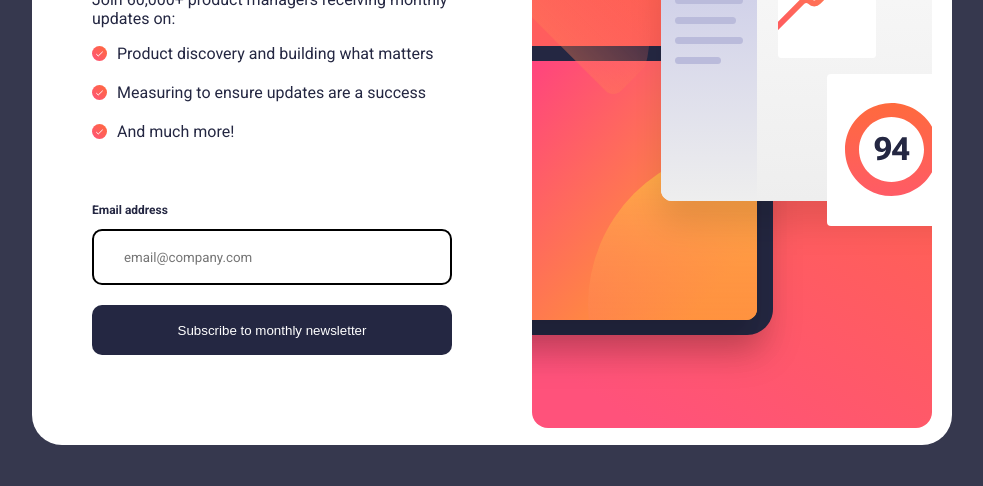
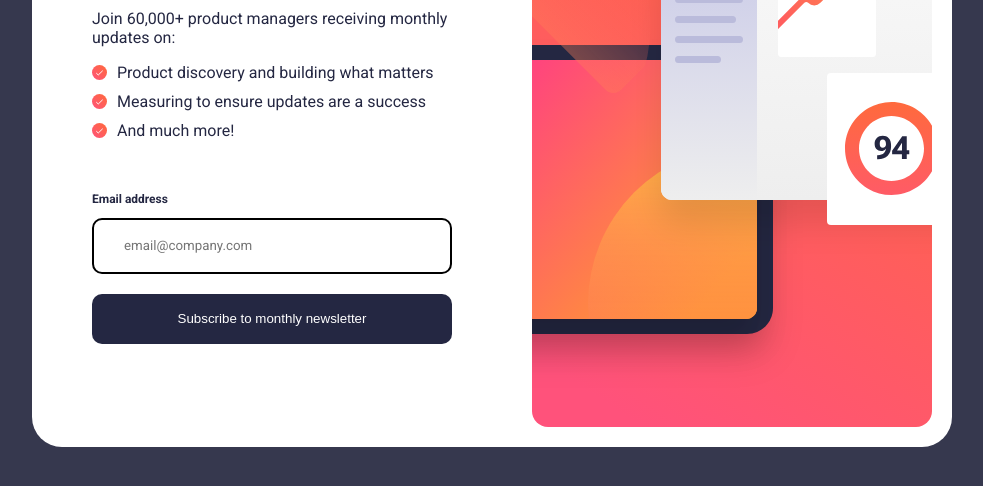
Before and after one commit to NONAlish/Frontend-Mentor-Newsletter-sign-up-form-with-success-message, a plain HTML site: page index.html in a window 1280 px wide. Shown: the part 278-764 px from the top of the page, without its empty margins (148-1131 px from the left). Drawn offline with Linux system fonts and the light colour scheme.

Commit message:
Add files via upload

```diff
--- a/style.css
+++ b/style.css
@@ -19,7 +19,8 @@ p,h1,h2{
     width: 920px;
     background-color: white;
     border-radius: 30px;
-    padding-bottom: 10px;
+    padding-bottom: 20px;
+    padding-top: 20px;
 }
 
 li {
@@ -29,7 +30,6 @@ li {
     margin: 0;
     padding: 0;
     list-style-type: none;
-    margin-bottom: 10px;
 }
 .ul_p{
     margin: 0;
@@ -41,7 +41,6 @@ li {
 }
 
 .right_img{
-    margin-top: 20px;
     width: 400px;
     height: 593px;
     background-image: url('./assets/images/illustration-sign-up-desktop.svg');
```
